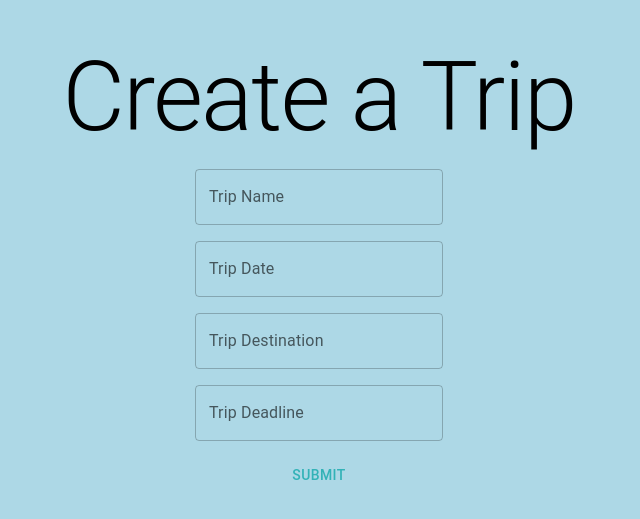
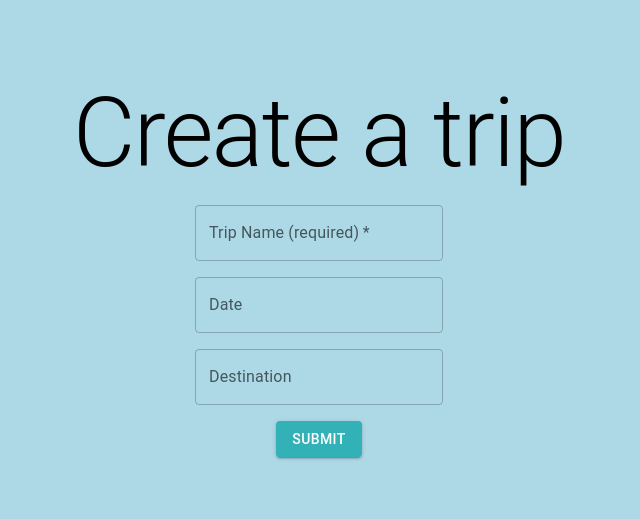
Before and after one commit to IdkwhatImD0ing/PoolParty, a React (Create React App) app in the folder client/: page / in a window 1280 px wide. Shown: the part 133-652 px from the top of the page, without its empty margins (321-961 px from the left). Built offline with nearby package versions, Linux system fonts and the light colour scheme.

Commit message:
Polished CreateTrip UI

```diff
--- a/client/src/CreateTrip.js
+++ b/client/src/CreateTrip.js
@@ -25,36 +25,32 @@ export default function CreateTrip() {
           justifyContent="center"
           spacing={2}
         >
-          <Typography variant="h1">Create a Trip</Typography>
+
+          <Typography variant="h1" align='center'>Create a trip</Typography>
           <TextField
+            required
             id="tripName"
-            label="Trip Name"
+            label="Trip Name (required)"
             variant="outlined"
             value={tripName}
             onChange={(e) => setTripName(e.target.value)}
           />
           <TextField
             id="tripDate"
-            label="Trip Date"
+            label="Date"
             variant="outlined"
             value={tripDate}
             onChange={(e) => setTripDate(e.target.value)}
           />
           <TextField
             id="tripDest"
-            label="Trip Destination"
+            label="Destination"
             variant="outlined"
             value={tripDest}
             onChange={(e) => setTripDest(e.target.value)}
           />
-          <TextField
-            id="tripDeadline"
-            label="Trip Deadline"
-            variant="outlined"
-            value={tripDeadline}
-            onChange={(e) => setTripDeadline(e.target.value)}
-          />
-          <Button>Submit</Button>
+          <></>
+          <Button variant='contained' >Submit</Button>
         </Stack>
       </Box>
     </>
```
